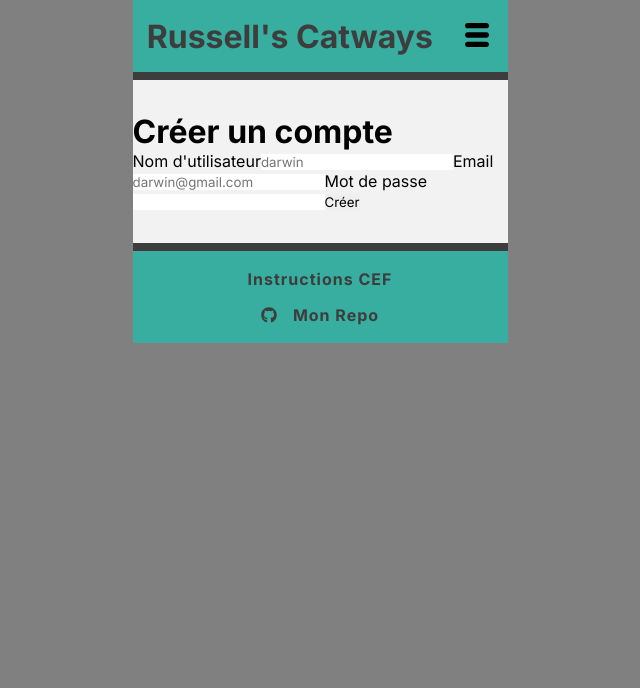
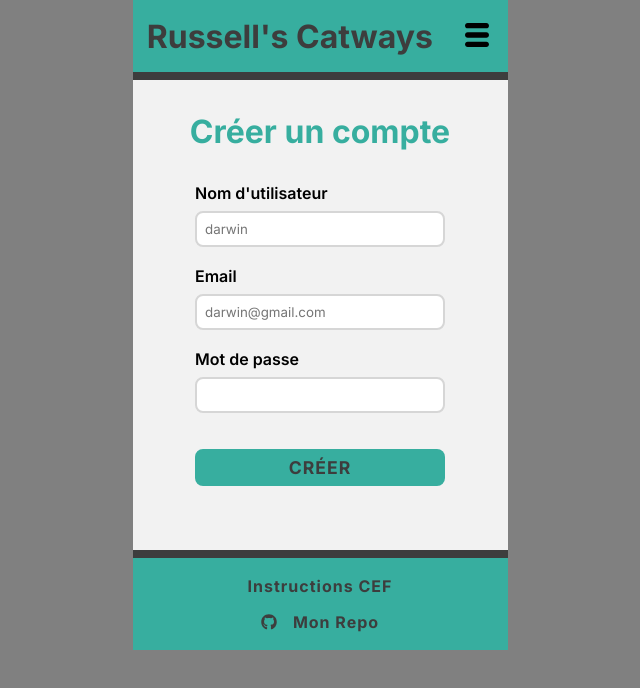
Before and after one commit to RosaBen/api-Russell, a React (Vite) app in the folder frontend/: page /register in a window 1280 px wide. Shown: the top 688 px of the page, without its empty margins (320-960 px from the left). Built offline with nearby package versions, Linux system fonts and the light colour scheme; no server answers.

Commit message:
corrected css for users

```diff
--- a/frontend/src/App.jsx
+++ b/frontend/src/App.jsx
@@ -19,8 +19,8 @@ import Footer from "./components/Footer";
 // Styles-scripts
 import "./assets/styles/app.css";
 import "./assets/styles/header.css";
-// import "./assets/styles/users.css";
-// import "./assets/styles/userform.css";
+import "./assets/styles/users.css";
+import "./assets/styles/userform.css";
 // import "./assets/styles/catways.css";
 // import "./assets/styles/catwayForm.css";
 // import "./assets/styles/bookings.css";
@@ -68,7 +68,7 @@ function App() {
           path="/register"
           element={<Register handleChange={handleChange} />}
         />
-        <Route path="/users" element={<Users />} />
+        <Route path="/users" element={<Users handleChange={handleChange} />} />
         <Route path="/user" element={<User handleChange={handleChange} />} />
         <Route
           path="/catways"
--- a/frontend/src/assets/styles/app.css
+++ b/frontend/src/assets/styles/app.css
@@ -12,10 +12,21 @@
 
 main {
   background: var(--form-color);
-  padding-top: 2rem;
-  padding-bottom: 2rem;
+  padding: 2rem 1rem;
+  display: flex;
+  flex-direction: column;
+  align-items: center;
   /* position: relative; */
   z-index: 0;
+}
+
+main h1 {
+  color: var(--bg-color);
+  margin-bottom: 1rem;
+}
+
+h2 {
+  text-transform: uppercase;
 }
 
 a {
@@ -28,3 +39,23 @@ a:hover,
 button:hover {
   opacity: 0.5;
 }
+
+.form-page {
+  display: grid;
+  grid-template-columns: 92% 8%;
+  border: 2px solid var(--bg-color);
+  border-radius: 0.3rem;
+}
+
+.form-page > button {
+  color: var(--bg-color);
+  font-size: large;
+  font-weight: 700;
+  align-self: baseline;
+}
+
+.green {
+  background: var(--bg-color);
+  color: var(--text-color);
+  text-transform: uppercase;
+}
--- a/frontend/src/assets/styles/userform.css
+++ b/frontend/src/assets/styles/userform.css
@@ -25,8 +25,6 @@
 .user-form button {
   display: block;
   width: 100%;
-  background: orange;
-  color: var(--btn-color);
   font-weight: 700;
   letter-spacing: 1px;
   font-size: 1.1rem;
@@ -36,3 +34,15 @@
   margin-bottom: 1rem;
   padding: 0.5rem;
 }
+
+.orange {
+  background: orange;
+  color: white;
+  text-transform: uppercase;
+}
+
+.red {
+  background: red;
+  color: white;
+  text-transform: uppercase;
+}
--- a/frontend/src/assets/styles/users.css
+++ b/frontend/src/assets/styles/users.css
@@ -1,8 +1,15 @@
-.user-card {
-  display: flex;
-  flex-direction: column;
-  align-items: center;
-  justify-content: center;
+.users-page > button {
+  margin-bottom: 1rem;
+  padding: 0.5rem 0.8rem;
+  border-radius: 1rem;
+  font-weight: 700;
+}
+
+.user-page a {
+  margin-bottom: 1.5rem;
+  background: var(--bg-color);
+  padding: 0.5rem;
+  border-radius: 1rem;
 }
 
 .user-card .form-page {
@@ -22,6 +29,7 @@
   display: flex;
   flex-direction: column;
   gap: 1rem;
+  margin-bottom: 1rem;
 }
 
 .user-card p:nth-child(1) {
@@ -42,24 +50,17 @@
   padding: 0.5rem 0.8rem;
   border-radius: 1rem;
   font-weight: 700;
+  font-size: 1.1rem;
   text-transform: uppercase;
   letter-spacing: 1px;
-  color: white;
 }
 
 .btns > button:nth-child(1) {
   background: blue;
+  color: white;
 }
 
 .edit-del-btns {
   display: flex;
   justify-content: space-between;
 }
-
-.user-card .edit-del-btns button:nth-child(1) {
-  background: orange;
-}
-
-.user-card .edit-del-btns button:nth-child(2) {
-  background: red;
-}
--- a/frontend/src/components/Navbar.jsx
+++ b/frontend/src/components/Navbar.jsx
@@ -17,7 +17,7 @@ export default function Navbar({ classDesktop, onClick }) {
         // rel="noopener noreferrer"
         onClick={onClick}
       >
-        Créer un utilisateur
+        Créer un compte
       </Link>
       <Link
         to="/users"
--- a/frontend/src/components/UserCard.jsx
+++ b/frontend/src/components/UserCard.jsx
@@ -38,7 +38,7 @@ export default function UserCard({
             {!isUsersPage && (
               <div className="edit-del-btns">
                 <button
-                  className="edit-btn"
+                  className="edit-btn orange"
                   onClick={() => {
                     setEditForm({
                       username: user.username,
@@ -50,7 +50,7 @@ export default function UserCard({
                 >
                   Modifier
                 </button>
-                <button className="delete-btn" onClick={handleDelete}>
+                <button className="delete-btn red" onClick={handleDelete}>
                   Supprimer
                 </button>
               </div>
@@ -65,6 +65,7 @@ export default function UserCard({
             inputChange={handleChange(setEditForm)}
             submit={handleEdit}
             form={editForm}
+            btnColor="orange"
           />
           <button onClick={() => setShowForm(false)}>X</button>
         </div>
--- a/frontend/src/components/UserForm.jsx
+++ b/frontend/src/components/UserForm.jsx
@@ -1,4 +1,10 @@
-export default function UserForm({ submitText, inputChange, submit, form }) {
+export default function UserForm({
+  submitText,
+  inputChange,
+  submit,
+  form,
+  btnColor,
+}) {
   return (
     <form className="user-form" onSubmit={submit}>
       <label htmlFor="username">Nom d'utilisateur</label>
@@ -33,7 +39,9 @@ export default function UserForm({ submitText, inputChange, submit, form }) {
         min="6"
         required
       />
-      <button type="submit">{submitText}</button>
+      <button type="submit" className={btnColor}>
+        {submitText}
+      </button>
     </form>
   );
 }
--- a/frontend/src/pages/Register.jsx
+++ b/frontend/src/pages/Register.jsx
@@ -1,6 +1,7 @@
 import UserForm from "../components/UserForm";
 import { createUser } from "../assets/scripts/fetchUsers";
 import { useState } from "react";
+import { useNavigate } from "react-router-dom";
 
 export default function Register({ handleChange }) {
   const [registerForm, setRegisterForm] = useState({
@@ -8,6 +9,7 @@ export default function Register({ handleChange }) {
     email: "",
     password: "",
   });
+  const navigate = useNavigate();
 
   const handleRegister = async (e) => {
     e.preventDefault();
@@ -19,6 +21,7 @@ export default function Register({ handleChange }) {
         email: "",
         password: "",
       });
+      navigate("/users");
     } catch (error) {
       console.error(error.message);
     }
@@ -32,6 +35,7 @@ export default function Register({ handleChange }) {
         inputChange={handleChange(setRegisterForm)}
         submit={handleRegister}
         form={registerForm}
+        btnColor="green"
       />
     </main>
   );
--- a/frontend/src/pages/Users.jsx
+++ b/frontend/src/pages/Users.jsx
@@ -1,10 +1,12 @@
 import { useEffect, useState } from "react";
 import { getAllUsers } from "../assets/scripts/fetchUsers";
 import UserCard from "../components/UserCard";
+import { useNavigate } from "react-router-dom";
 
 export default function Users() {
   const [loadingUsers, setLoadingUsers] = useState(true);
   const [users, setUsers] = useState([]);
+  const navigate = useNavigate();
   async function fetchUsers() {
     setLoadingUsers(true);
     try {
@@ -29,8 +31,12 @@ export default function Users() {
     <UserCard user={user} key={user._id || user.email} />
   ));
   return (
-    <main>
+    <main className="users-page">
       <h1>Utilisateurs</h1>
+      <button className="green" onClick={() => navigate("/register")}>
+        Ajouter un nouvel utilisateur
+      </button>
+
       <div className="users-list">{usersList}</div>
     </main>
   );
```
